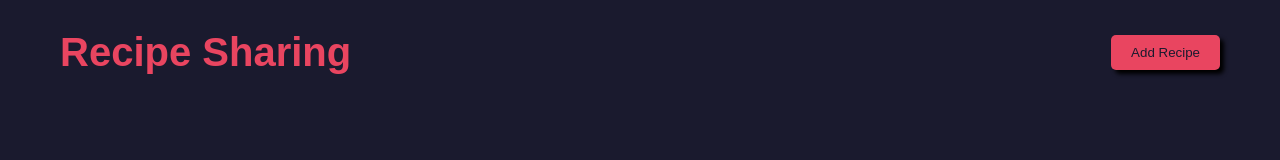
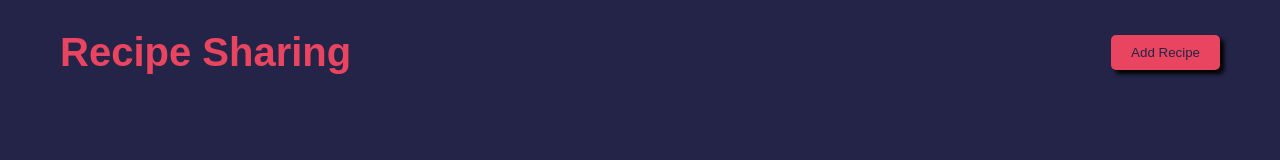
Before and after one commit to Sammythe-King/Recipe-App, a plain HTML site: page index.html in a window 1280 px wide. Drawn offline with Linux system fonts and the light colour scheme.

Commit message:
Background Color Change

```diff
--- a/styles.css
+++ b/styles.css
@@ -1,5 +1,5 @@
 :root {
-    --bg-color: #1a1a2e;
+    --bg-color: #242448;
     --card-bg: #16213e;
     --text-color: #e94560;
     --text-secondary: #0f3460;
```
